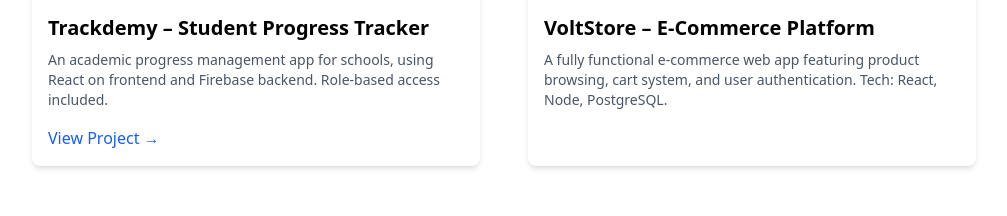
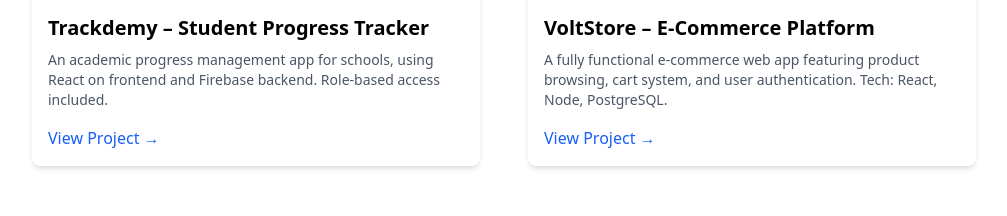
Before and after one commit to ujiroexotic/ujiroeruteya, a React (Vite) app: page / in a window 1280 px wide. Shown: the part 2206-2422 px from the top of the page, without its empty margins (168-1175 px from the left). Built offline with nearby package versions, Linux system fonts and the light colour scheme.

Commit message:
ujiroeruteya

```diff
--- a/src/components/Projects.jsx
+++ b/src/components/Projects.jsx
@@ -35,7 +35,7 @@
           img={VoltstoreImg}
           title="VoltStore – E-Commerce Platform"
           description="A fully functional e-commerce web app featuring product browsing, cart system, and user authentication. Tech: React, Node, PostgreSQL."
-          /* link="https://voltstore.netlify.app/" */
+          link="https://voltstore.netlify.app"
         />
       </div>
     </div>
```
